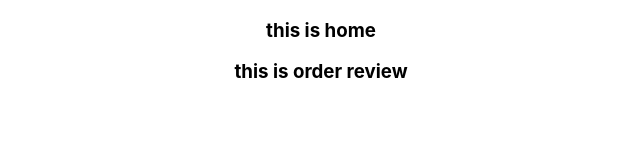
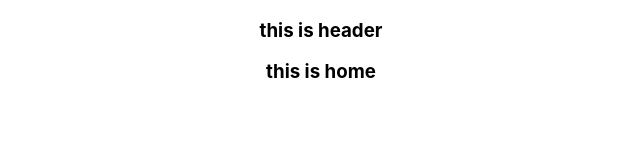
Before and after one commit to azmi0323/react-router-tshirt-project, a React (Create React App) app: page / in a window 1280 px wide. Shown: the top 160 px of the page, without its empty margins (319-959 px from the left). Built offline with nearby package versions, Linux system fonts and the light colour scheme.

Commit message:
commit after set all components

```diff
--- a/src/App.js
+++ b/src/App.js
@@ -1,15 +1,25 @@
 
+import { Route, Routes } from 'react-router-dom';
 import './App.css';
 
 import Home from './components/Home/Home';
+import Header from './components/Header/Header';
 import OrderReview from './components/OrderReview/OrderReview';
+import About from './components/About/About';
+import NotFound from './components/NotFound/NotFound';
 
 
 function App() {
   return (
     <div className="App">
-      <Home></Home>
-      <OrderReview></OrderReview>
+      <Header></Header>
+      <Routes>
+        <Route path='/' element={<Home></Home>}></Route>
+        <Route path='/home' element={<Home></Home>}></Route>
+        <Route path='/orderReview' element={<OrderReview></OrderReview>}></Route>
+        <Route path='/about' element={<About></About>}></Route>
+        <Route path='*' element={<NotFound></NotFound>}></Route>
+      </Routes>
     </div>
   );
 }
--- a/src/index.js
+++ b/src/index.js
@@ -3,10 +3,13 @@ import ReactDOM from 'react-dom';
 import './index.css';
 import App from './App';
 import reportWebVitals from './reportWebVitals';
+import { BrowserRouter } from 'react-router-dom';
 
 ReactDOM.render(
   <React.StrictMode>
+    <BrowserRouter>
     <App />
+  </BrowserRouter>
   </React.StrictMode>,
   document.getElementById('root')
 );
```
